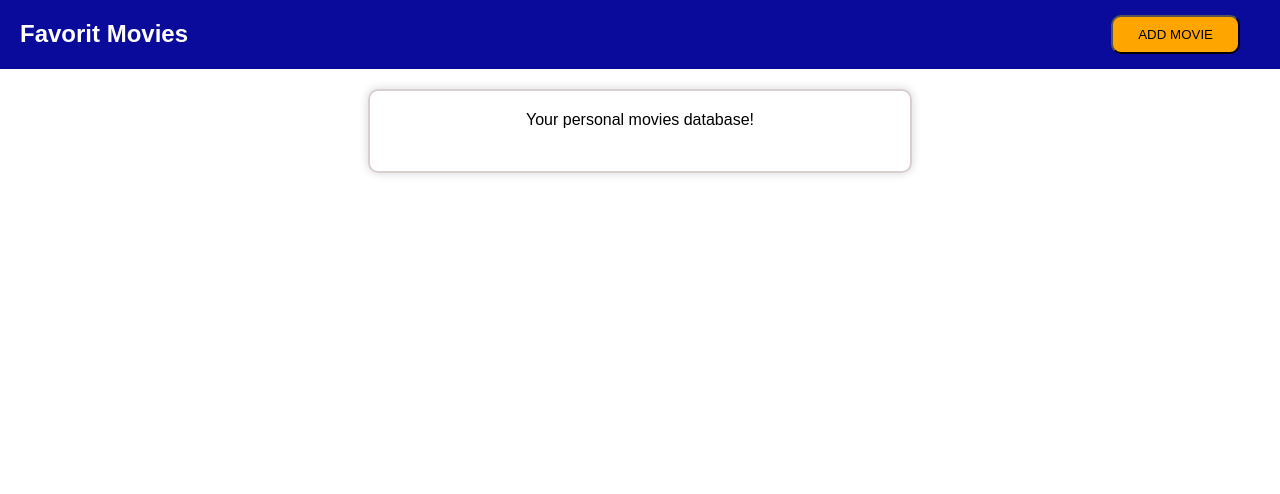
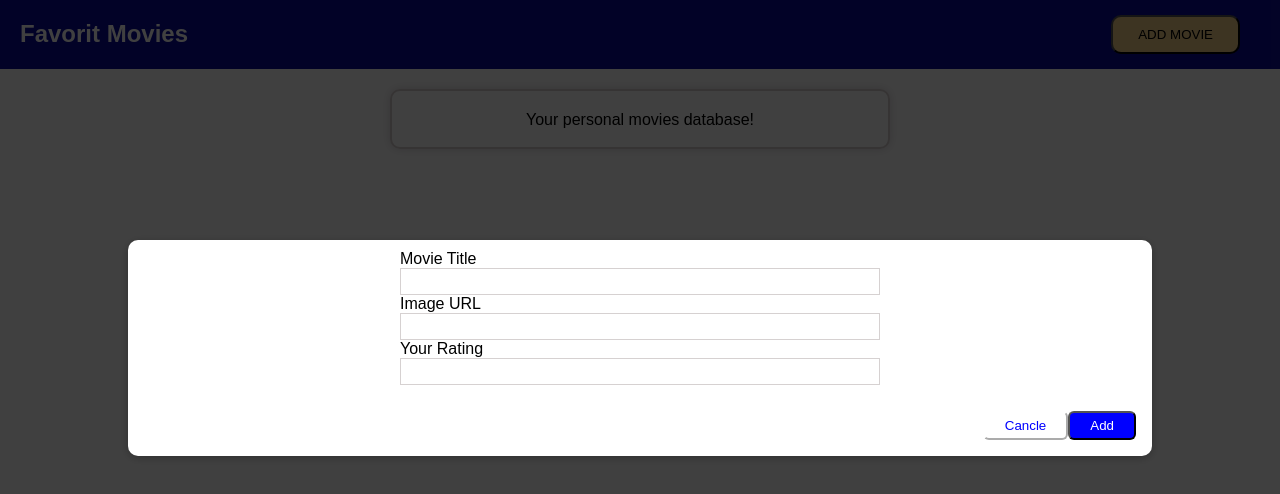
Before and after one commit to karine809/movies_project, a plain HTML site: page index.html in a window 1280 px wide. Both pictures are taken after a click on the button "ADD MOVIE". Drawn offline with Linux system fonts and the light colour scheme.

Commit message:
to add events

```diff
--- a/css/style.css
+++ b/css/style.css
@@ -1,6 +1,7 @@
 *{
+   box-sizing: border-box;
     margin: 0;
-    font-family: Arial, Helvetica, sans-serif;
+    font-family: sans-serif;
 }
 header {
     display: flex;
@@ -12,7 +13,7 @@ h2{
     margin: 20px;
     color: white;
 }
-.clickBtn{
+header button{
     margin: 15px 40px;
     padding: 10px 25px;
     background-color: orange;
@@ -21,40 +22,43 @@ h2{
 }
 section{
     margin: 20px auto;
-    height: 40px;
     width: 500px;
+    height: 60px;
     padding: 20px;
     border: 2px solid rgb(216, 207, 207);
     text-align: center;
     border-radius: 10px;
     box-shadow:  0 0 10px 0 rgb(216, 211, 216);
 }
-form{
+.modal_content{
     margin: auto;
     width: 500px;
     padding: 10px;
-    border: 1px solid rgb(216, 192, 192);
-    background-color: rgb(216, 211, 216);
 }
 input{
     width: 480px;
     padding: 5px;
+    border: 1px solid rgb(214, 209, 209);
 }
-form > button{
-    position: relative;
-    margin-top: 20px;
-    left: 60%;
+.modal_events{
+
+   display: flex;
+   justify-content: flex-end;
+   padding: 1rem;
 }
 .btn1{
+
     padding: 5px 20px;
+    background: white;
     border-color: white;
     color: blue;
+    border-radius: 6px;
 }
 .btn2{
-    padding: 5px 25px;
+    padding: 5px 20px;
     background-color: blue;
     color: white;
-    border-radius: 5px;
+    border-radius: 6px;
 }
 .btn2:hover{
     background-color: orange;
@@ -64,15 +68,52 @@ form > button{
 }
 input:focus{
     background-color: rgb(243, 225, 225);
+    outline: none;
 }
-.clickBtn:hover {
+header button:focus,
+header button:hover {
     background-color: rgb(241, 205, 137);
     outline: none;
 }
-.clickBtn:focus {
-    outline: none;
-}
-
-form{
-   display: none;
-}
+#backend {
+    position: fixed;
+    width: 100%;
+    height: 100vh;
+    top: 0;
+    left: 0;
+    background: rgba(0, 0, 0, 0.75);
+    z-index: 10;
+    pointer-events: none;
+    display: none;
+  }
+  #backend.visible {
+    display: block;
+    pointer-events: all;
+  }
+  #add-modal .modal__content {
+    display: flex;
+    flex-direction: column;
+  }
+  .modal {
+    position: fixed;
+    z-index: 100;
+    background: white;
+    border-radius: 10px;
+    width: 80%;
+    top: 30vh;
+    left: 10%;
+    box-shadow: 0 2px 8px rgba(0, 0, 0, 0.26);
+    display: none;
+  }
+  .modal.visible {
+    display: block;
+    animation: fade-slide-in 0.3s ease-out forwards;
+  }
+  /* .modal .modal__title {
+    margin: 0;
+    padding: 1rem;
+    border-bottom: 1px solid #00329e;
+    background: #00329e;
+    color: white;
+    border-radius: 10px 10px 0 0;
+  } */
--- a/index.html
+++ b/index.html
@@ -8,23 +8,41 @@
 <body>
     <header>
          <h2>Favorit Movies</h2>
-         <button class="clickBtn" onclick="isVisible()">ADD MOVIE</button>
+         <button>ADD MOVIE</button>
     </header>
 
-    <section>
-        <p>Your personal movies database!</p>
-    </section>
+    <main>
+       <section id="entry-text" class="card ">
+          <p>Your personal movies database!</p>
+       </section>
+       <ul id="movie-list"></ul>
+    </main>
 
-    <form id="myForm" action="" method="">
-        <label for="movie">Movie Title</label><br>
-        <input  type="text" name="movie"><br>
-        <label for="image">Image URL</label><br>
-        <input  type="text" name="image"><br>
-        <label for="raiting">Your Rating</label><br>
-        <input  type="number" name="raiting"><br>
-        <button class="btn1">Cancle</button>
-        <button class="btn2" onclick="addMovies()">Add</button>
-    </form>
-  <script src="script/script.js"></script>
+    <div id="backend"> </div>
+        <div class="modal" id="add-modal">
+            <div class="modal_content">
+                <label for="title">Movie Title</label>
+                <input  type="text" name="title" id="title" autocomplete="off">
+                <label for="image-url">Image URL</label>
+                <input  type="text" name="image-url" id="image-url" autocomplete="off">
+                <label for="rating">Your Rating</label>
+                <input  type="number" name="rating" step="1" max="5" min="1" autocomplete="off" id="rating">
+            </div>
+            <div class="modal_events">
+                <button class="btn1">Cancle</button>
+                <button class="btn2">Add</button>
+            </div>
+        </div>
+        <div class="modal" id="delete-modal">
+            <h2 class="modal_title">Are you sure?</h2>
+            <p class="modal_content">Are you sure you want to delete this item? This action can't be made
+                undone!
+            </p>
+            <div class="modal_events">
+                <button class="btn1">No ( Cancel)</button>
+                <button class="btn2">Yes</button>
+            </div>
+        </div>
+  <script src="scripts/script.js"></script>
 </body>
 </html>
--- a/scripts/script.js
+++ b/scripts/script.js
@@ -1,4 +1,61 @@
+const addMovieModal = document.getElementById('add-modal');
+//const addMovieModal = document.querySelector('#add-modal');
+//const addMovieModal = document.body.children[4];
+const startAddMovieButton = document.querySelector('header button');
+//const startAddMovieButton = document.querySelector('header').lastElementChild;
+const backend = document.getElementById('backend');
+const cancelAddMovieButton = addMovieModal.querySelector('.btn1');
+const confirmAddMovieButton = cancelAddMovieButton.nextElementSibling;
+const userInputs = addMovieModal.querySelectorAll('input');
+//const userInputs = addMovieModal.getElementsByTagName('input');
 
-  const isVisible = function(){
-    document.getElementById("myForm").style.display= "block"
+const movies = [];
+
+const toggleBackend = () => {
+  backend.classList.toggle("visible");
 }
+
+const toggleMovieModal = () => {
+  addMovieModal.classList.toggle("visible");
+  toggleBackend();
+}
+
+const backendClickHandler = () => {
+  toggleMovieModal();
+}
+
+const cancelAddMovie = () => {
+  toggleMovieModal();
+  clearMovieInputs();
+}
+ const addMovieHandler = () => {
+    const movieTitle  = userInputs[0].value;
+    const movieImageUrl = userInputs[1].value;
+    const movieRating =  userInputs[2].value;
+    if(movieTitle.trim() === '' ||
+    movieImageUrl.trim() === '' ||
+    movieRating.trim() === '' ||
+    movieRating < 1 || movieRating > 5) {
+      alert("Please input valid value");
+    }
+    const newMovie = {
+      title: movieTitle,
+      imageUrl: movieImageUrl,
+      rating: movieRating
+    }
+    movies.push(newMovie);
+    console.log(movies);
+    toggleMovieModal();
+    clearMovieInputs();
+ }
+
+    const clearMovieInputs = () => {
+      for(const userInput of userInputs){
+        userInput.value = "";
+      }
+    }
+
+startAddMovieButton.addEventListener('click', toggleMovieModal);
+backend.addEventListener('click', backendClickHandler);
+cancelAddMovieButton.addEventListener('click', cancelAddMovie);
+confirmAddMovieButton.addEventListener('click', addMovieHandler)
```
